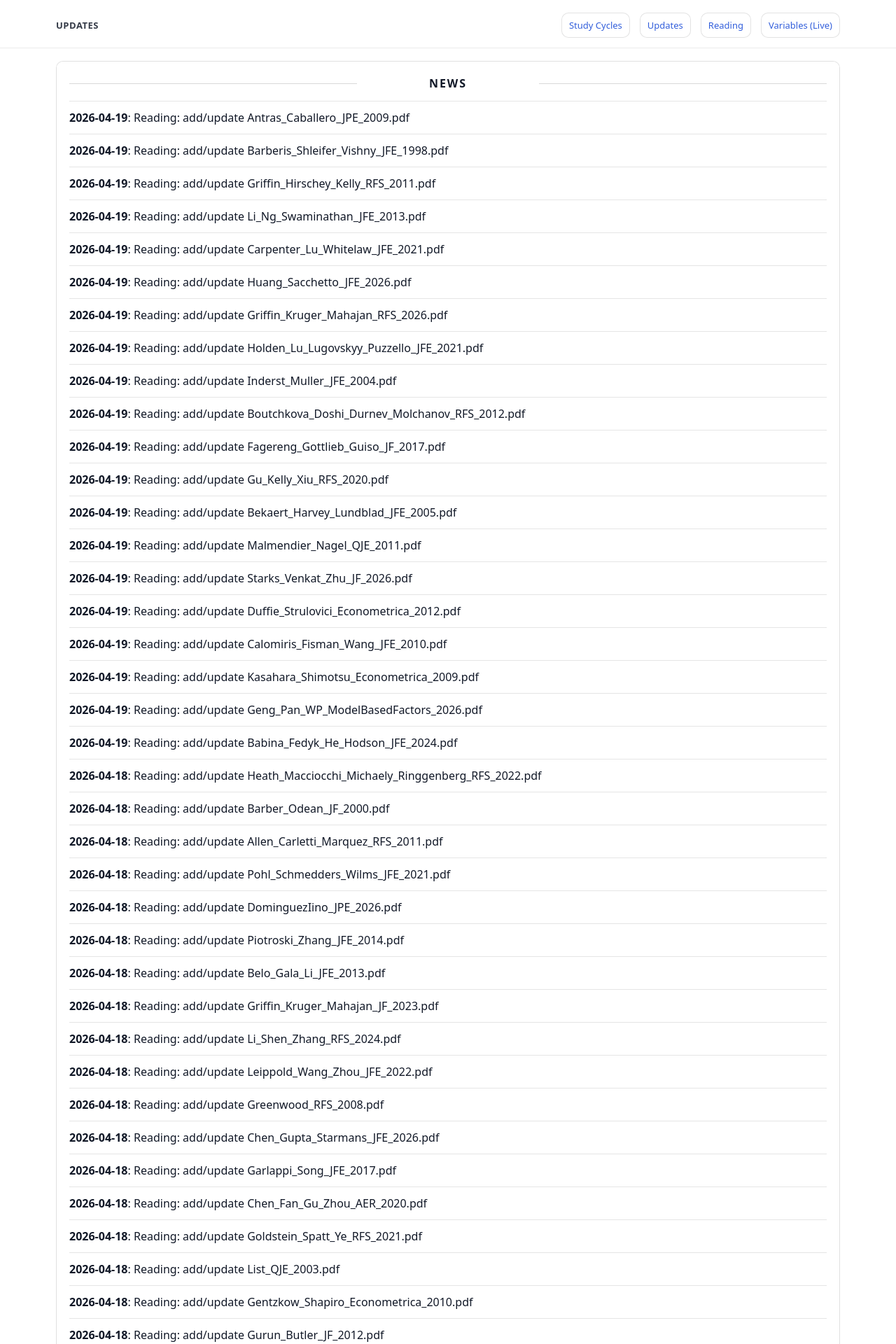
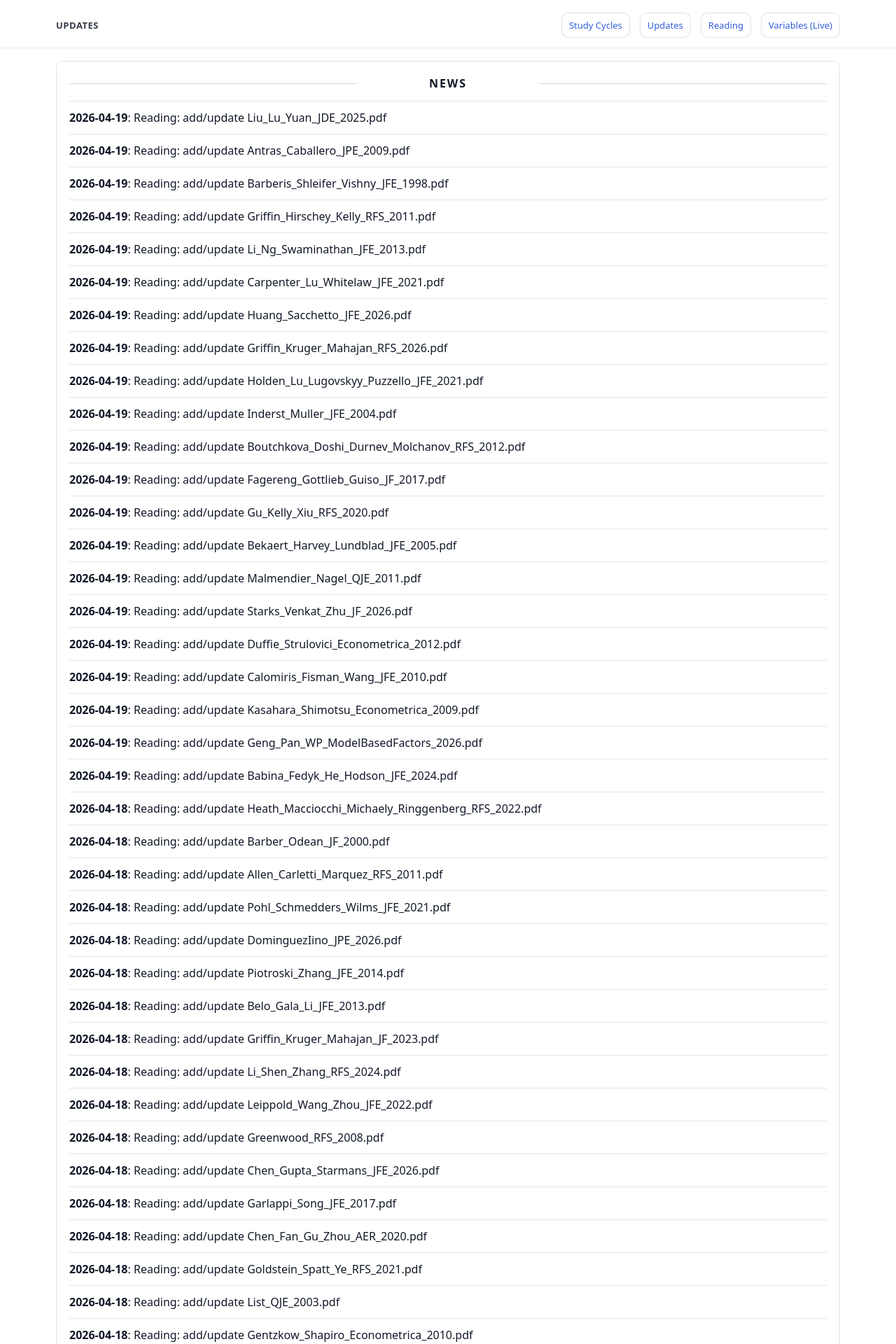
Before and after one commit to yaxinzn/study-archive, a Jekyll site: the page built from updates/index.md, in a window 1280 px wide. Shown: the top 1920 px of the page at 70% size. Built offline with Jekyll 4.4.1, drawn with Linux system fonts in a browser that asks for light colours; some of the changed text lies outside the part shown.

Commit message:
chore: update NEWS feed

```diff
--- a/_data/news.yml
+++ b/_data/news.yml
@@ -1,4 +1,7 @@
 # Auto-generated update history (sorted newest -> oldest). Do not edit manually.
+- ts: "1776601098"
+  date: "2026-04-19"
+  title: "Reading: add/update Liu_Lu_Yuan_JDE_2025.pdf"
 - ts: "1776599459"
   date: "2026-04-19"
   title: "Reading: add/update Antras_Caballero_JPE_2009.pdf"
```
